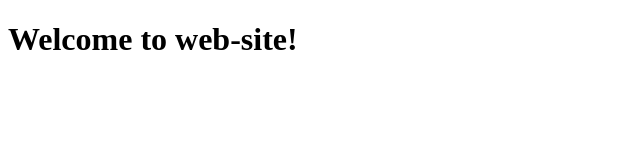
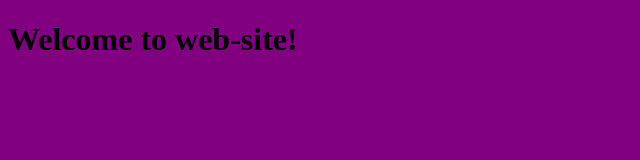
Before and after one commit to RenadLaur/Project, a plain HTML site: page index.html in a window 1280 px wide. Shown: the whole page, without its empty margins (0-640 px from the left). Drawn offline with Linux system fonts and the light colour scheme.

Commit message:
Update index.html

```diff
--- a/index.html
+++ b/index.html
@@ -1,13 +1,14 @@
 <!DOCTYPE html>
 <html lang='ru'>
 <head>
+    <link rel="stylesheet" href="style.css">
     <meta charset='UTF-8'>
     <meta http-equiv='X-UA-Compatible' content='IE=edge'>
     <meta name='viewport' content='width=device-width, initial-scale=1.0'>
     <title>Магазин пончиков</title>
 </head>
 <style>
-/* Стили пиши здесь :) */
+
 
 </style>
 <body>
```
